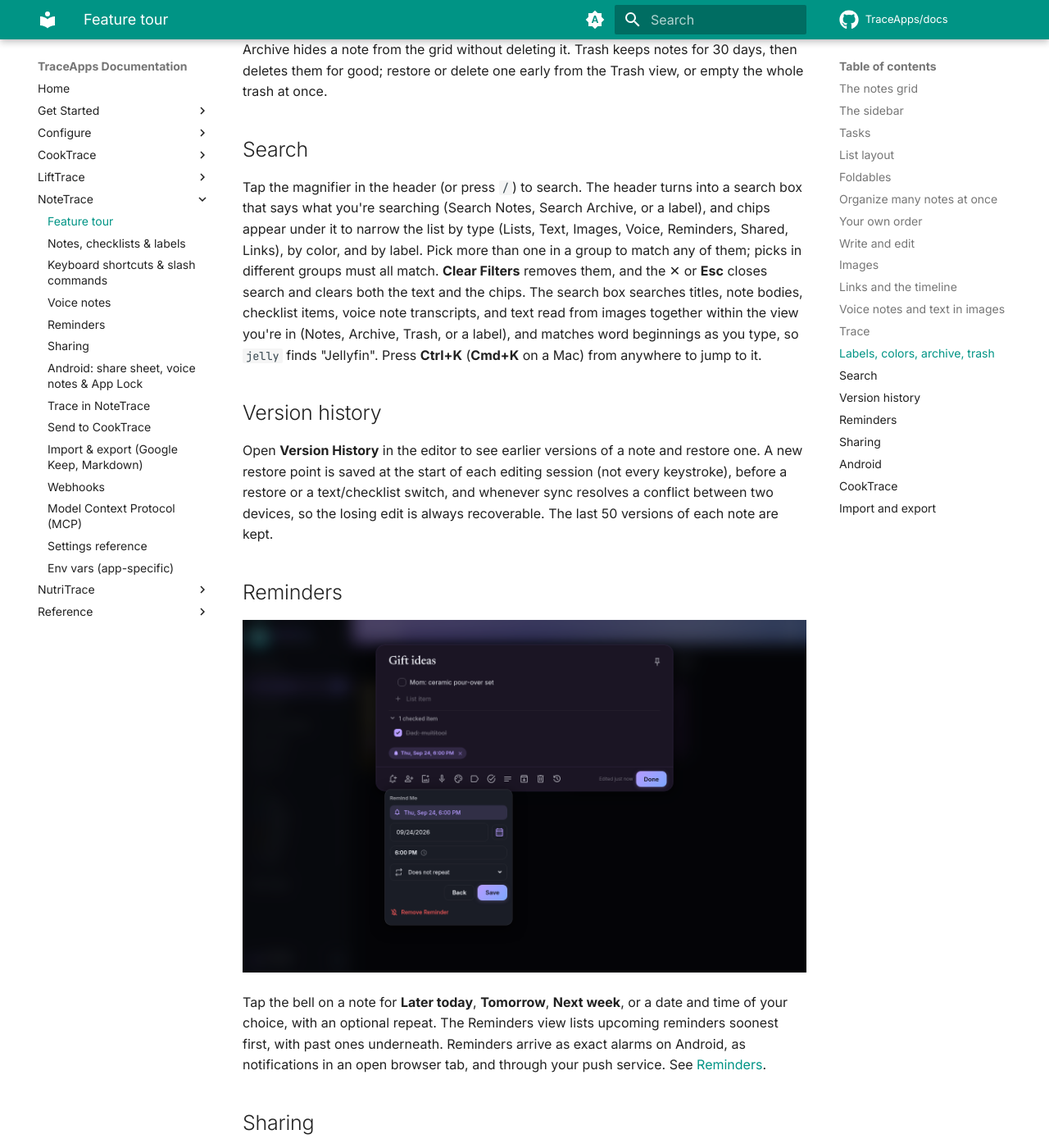
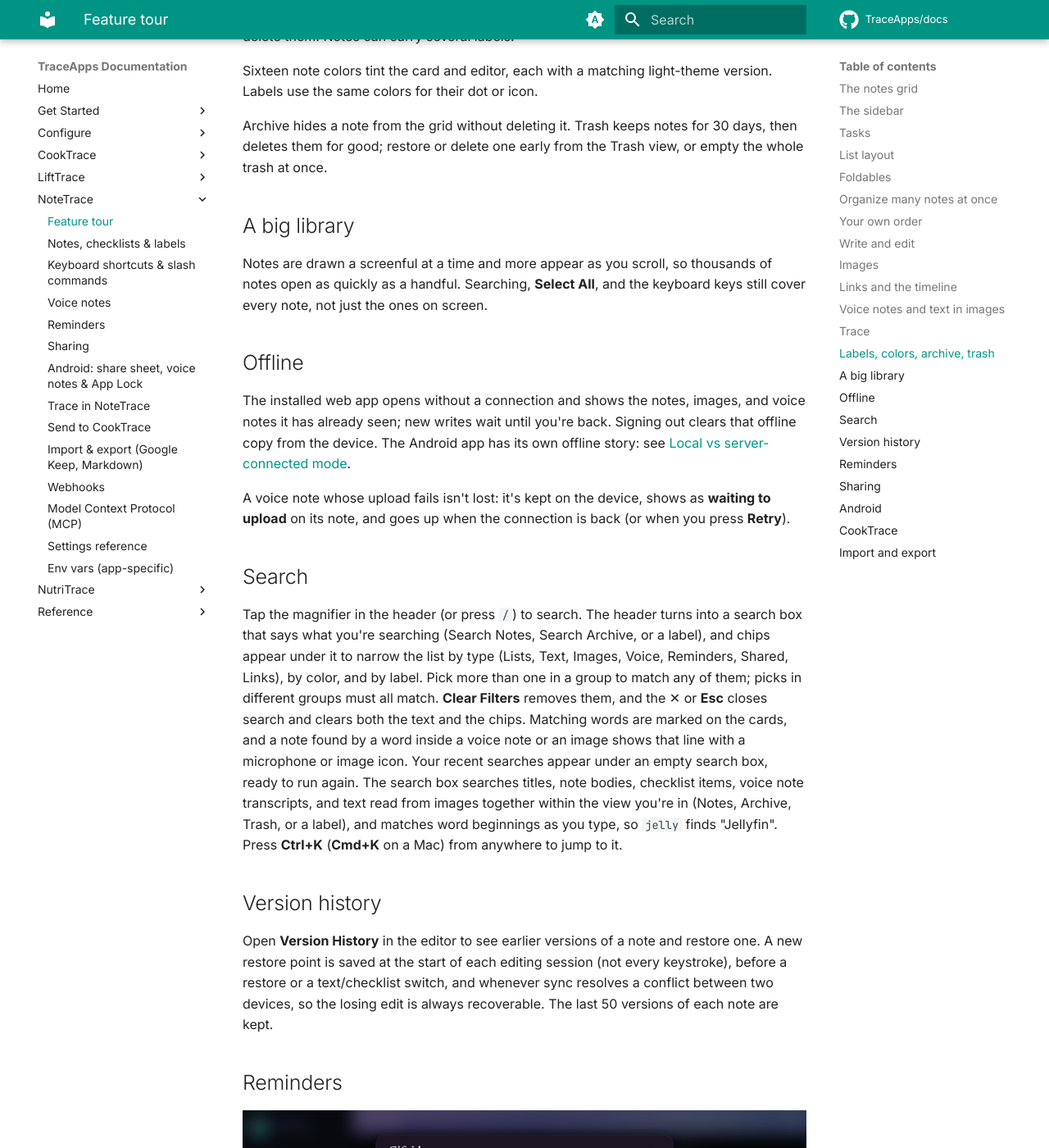
Before and after one commit to TraceApps/docs, an MkDocs documentation site: the page built from docs/notetrace/features.md, in a window 1280 px wide and 1400 px high, scrolled down 6878 px. Shown: the whole window at 82% size. Built offline with MkDocs 1.6.1 and Material for MkDocs 9.7.7, drawn with Linux system fonts in a browser that asks for light colours; comment, search, counter and statistics services are not loaded; some of the changed text lies outside the part shown.

Commit message:
NoteTrace: offline, big libraries, undo, search polish, Notes settings

```diff
--- a/docs/notetrace/features.md
+++ b/docs/notetrace/features.md
@@ -8,7 +8,7 @@ A guided walkthrough of NoteTrace. Each section anchors so you can deep-link.
 
 Notes open to a card grid. Pinned notes sit in their own section at the top; everything else follows, newest edit first. The grid adds columns as the window grows, from one on a narrow phone to six on an ultrawide, and cards keep their natural height so short notes don't leave gaps.
 
-Each card shows its images across the top, a preview of the first link in the note (the page's title, image, and site, fetched by your server), the title (set in Newsreader), a preview of the body or the first open checklist items, the reminder chip, labels, and a sharing chip when the note is shared. On a desktop, hovering a card shows quick actions (remind, color, archive, trash). On a phone, long-press a card for those plus pin and labels. Tick a checklist item right on the card without opening it.
+Each card shows its images across the top, a preview of the first link in the note (the page's title, image, and site, fetched by your server), the title in a band across the card (set in Newsreader, tinted with the note's color), a preview of the body or the first open checklist items, the reminder chip, labels, and a sharing chip when the note is shared. On a desktop, hovering a card shows quick actions (remind, color, archive, trash). On a phone, long-press a card for those plus pin and labels. Tick a checklist item right on the card without opening it.
 
 Type in **Take a note** to start a text note, tap the checkbox icon to start a checklist, the microphone to start a voice note, or the image icon to start a note from photos. On a phone, upright or on its side, Take a note gives way to the round **+** button: tap it for **Text Note**, **List**, **Voice Note**, or **Image**, or hold it to start a voice note straight away. Long-press the app's icon on your home screen for **Voice Note**, **New Note**, and **New List**.
 
@@ -56,6 +56,8 @@ NoteTrace follows a foldable as you fold and unfold it:
 The fold's position comes from Android in the app. In the installed web app, it works where the browser reports the fold (Chrome on Android); elsewhere the size-based changes still apply. See [Android](android.md#foldables).
 
 ## Organize many notes at once {#select}
+
+Deleting a checklist item, removing an image or a voice note, and switching a note between text and checklist can all be taken back with **Undo** in the message that appears.
 
 Select notes with **Ctrl+click** (**Cmd+click** on a Mac), the round check that appears on a card's corner when you hover, or a **long press** on a phone. Once one is selected, a click or tap adds more, and **Shift+click** selects a range. A bar at the bottom pins, sets a reminder, colors, labels, archives, or trashes them all at once. In the Trash it restores or deletes them forever. Press **Esc** or the ✕ to clear the selection.
 
@@ -109,9 +111,19 @@ Sixteen note colors tint the card and editor, each with a matching light-theme v
 
 Archive hides a note from the grid without deleting it. Trash keeps notes for 30 days, then deletes them for good; restore or delete one early from the Trash view, or empty the whole trash at once.
 
+## A big library {#performance}
+
+Notes are drawn a screenful at a time and more appear as you scroll, so thousands of notes open as quickly as a handful. Searching, **Select All**, and the keyboard keys still cover every note, not just the ones on screen.
+
+## Offline {#offline}
+
+The installed web app opens without a connection and shows the notes, images, and voice notes it has already seen; new writes wait until you're back. Signing out clears that offline copy from the device. The Android app has its own offline story: see [Local vs server-connected mode](../mobile/modes.md).
+
+A voice note whose upload fails isn't lost: it's kept on the device, shows as **waiting to upload** on its note, and goes up when the connection is back (or when you press **Retry**).
+
 ## Search {#search}
 
-Tap the magnifier in the header (or press `/`) to search. The header turns into a search box that says what you're searching (Search Notes, Search Archive, or a label), and chips appear under it to narrow the list by type (Lists, Text, Images, Voice, Reminders, Shared, Links), by color, and by label. Pick more than one in a group to match any of them; picks in different groups must all match. **Clear Filters** removes them, and the ✕ or **Esc** closes search and clears both the text and the chips. The search box searches titles, note bodies, checklist items, voice note transcripts, and text read from images together within the view you're in (Notes, Archive, Trash, or a label), and matches word beginnings as you type, so `jelly` finds "Jellyfin". Press **Ctrl+K** (**Cmd+K** on a Mac) from anywhere to jump to it.
+Tap the magnifier in the header (or press `/`) to search. The header turns into a search box that says what you're searching (Search Notes, Search Archive, or a label), and chips appear under it to narrow the list by type (Lists, Text, Images, Voice, Reminders, Shared, Links), by color, and by label. Pick more than one in a group to match any of them; picks in different groups must all match. **Clear Filters** removes them, and the ✕ or **Esc** closes search and clears both the text and the chips. Matching words are marked on the cards, and a note found by a word inside a voice note or an image shows that line with a microphone or image icon. Your recent searches appear under an empty search box, ready to run again. The search box searches titles, note bodies, checklist items, voice note transcripts, and text read from images together within the view you're in (Notes, Archive, Trash, or a label), and matches word beginnings as you type, so `jelly` finds "Jellyfin". Press **Ctrl+K** (**Cmd+K** on a Mac) from anywhere to jump to it.
 
 ## Version history {#history}
 
```
Also changed, not shown: docs/notetrace/index.md (+4 -2 lines), docs/notetrace/notes.md (+1 -1 lines), docs/notetrace/settings.md (+3 -1 lines), docs/notetrace/voice-notes.md (+4 -0 lines).
